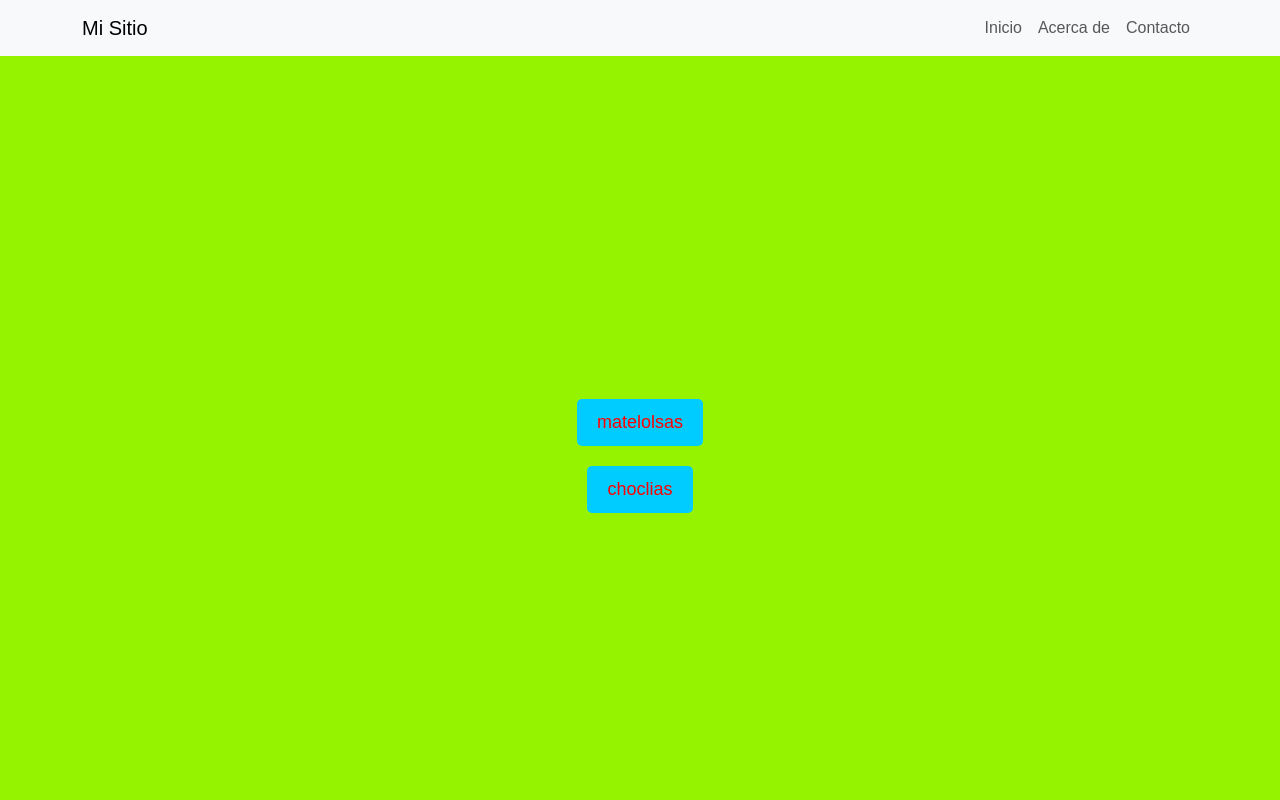
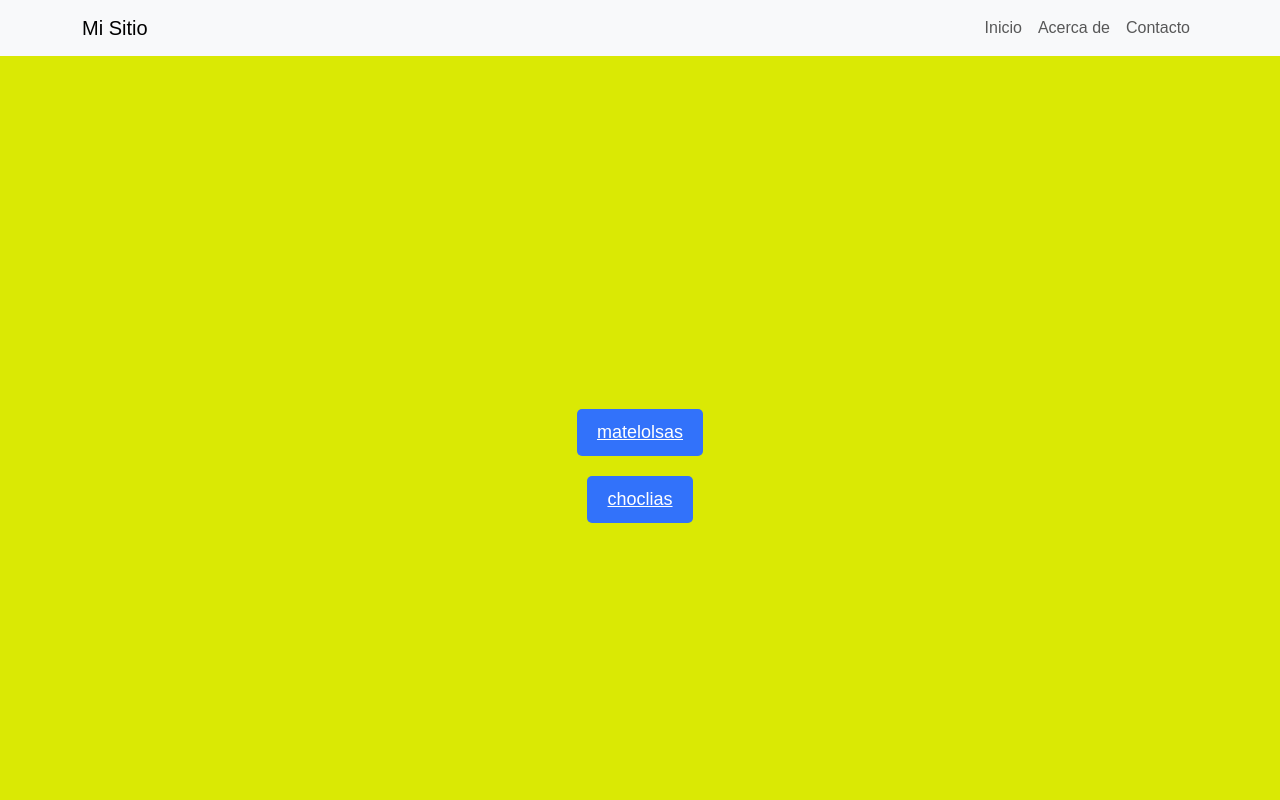
Before and after one commit to CH0CL0/TP9-PORTFOLIO, a React (Vite) app: page / in a window 1280 px wide. Shown: the top 800 px of the page. Built offline with nearby package versions, Linux system fonts and the light colour scheme.

Commit message:
dfsdfddsggsdgds

```diff
--- a/package.json
+++ b/package.json
@@ -17,6 +17,7 @@
     "bootstrap": "^5.3.2",
     "react": "^18.2.0",
     "react-bootstrap": "^2.9.0",
+    "react-bootstrap-icons": "^1.10.3",
     "react-dom": "^18.2.0",
     "react-router-dom": "^6.16.0"
   },
--- a/src/Choclias.css
+++ b/src/Choclias.css
@@ -1,5 +1,4 @@
 /* Estilos para Choclias.jsx */
-
 .choclias-container {
     margin-top: 50px;
   }
@@ -16,6 +15,7 @@
 
   .project-card:hover {
     transform: scale(1.05);
+    margin-top: 40px;
   }
 
   .favoritos-container{
--- a/src/Choclias.jsx
+++ b/src/Choclias.jsx
@@ -2,6 +2,8 @@ import React, { useState, useEffect } from "react";
 import { Container, Row, Col, Card } from "react-bootstrap";
 import "bootstrap/dist/css/bootstrap.min.css";
 import { FontAwesomeIcon } from "@fortawesome/react-fontawesome";
+import {Bookmark} from "react-bootstrap-icons";
+import {BookmarkFill} from "react-bootstrap-icons";
 import { faStar } from "@fortawesome/free-solid-svg-icons"; // Importa los iconos que necesitas
 import "./Choclias.css";
 import Navbar from "./components/Navbar";
@@ -81,11 +83,18 @@ const Choclias = () => {
                   <a href={project.url} target="_blank" rel="noopener noreferrer">
                     Ver Proyecto
                   </a>
-                  <FontAwesomeIcon
-                    icon={faStar}
-                    className={`star-icon ${isFavorito(project) ? "favorito" : ""}`}
+                  {isFavorito(project) ? (
+                    <BookmarkFill
+                      fill="yellow" // Puedes ajustar el color de relleno
+                      className="star-icon favorito"
                       onClick={() => handleAgregarFavorito(project)}
                     />
+                  ) : (
+                    <Bookmark
+                      className="star-icon"
+                      onClick={() => handleAgregarFavorito(project)}
+                    />
+                  )}
                 </Card.Body>
               </Card>
             </Col>
@@ -106,9 +115,9 @@ const Choclias = () => {
                   <a href={project.url} target="_blank" rel="noopener noreferrer">
                     Ver Proyecto
                   </a>
-                <FontAwesomeIcon
-                  icon={faStar}
-                  className={`star-icon ${isFavorito(project) ? "favorito" : ""}`}
+                  <BookmarkFill
+                    fill="yellow" // Puedes ajustar el color de relleno
+                    className="star-icon favorito"
                     onClick={() => handleAgregarFavorito(project)}
                   />
                 </Card.Body>
--- a/src/components/Inicio.css
+++ b/src/components/Inicio.css
@@ -8,7 +8,7 @@ body {
 
   /* Estilos para el encabezado */
   .App-header {
-    background-color: #96f300;
+    background-color: #dae904;
     min-height: 100vh;
     display: flex;
     flex-direction: column;
@@ -20,29 +20,27 @@ body {
 
   /* Estilos para los botones */
   .start-button {
-    background-color: #01ccff;
+    display: flex;
+    align-items: center;
+    justify-content: center;
+    gap: 10px;
+    margin-top: 20px;
+    font-size: 18px;
+    padding: 10px 20px;
+    background-color: #3272fa;
     border: none;
-    color: white;
-    padding: 10px 20px;
-    margin: 10px;
-    font-size: 18px;
+    border-radius: 5px;
     cursor: pointer;
-    text-decoration: none;
-    border-radius: 5px;
-    transition: background-color 0.3s ease;
   }
 
   .start-button:hover {
-    background-color: #4fa3d1;
-    margin-left: 40px;
-    margin-top: 30px;
-    margin-right: 700px;
+    background-color: #175ffa;
+    color: #fff;
   }
 
   /* Estilos para los enlaces dentro de los botones */
   .start-button a {
-    color: rgb(255, 0, 0);
-    text-decoration: none;
+    color: #fff;
   }
 
 
```
Also changed, not shown: 2 other files (tests, documents, lock files or other folders). Lines whose indentation alone changed are shown as unchanged.
